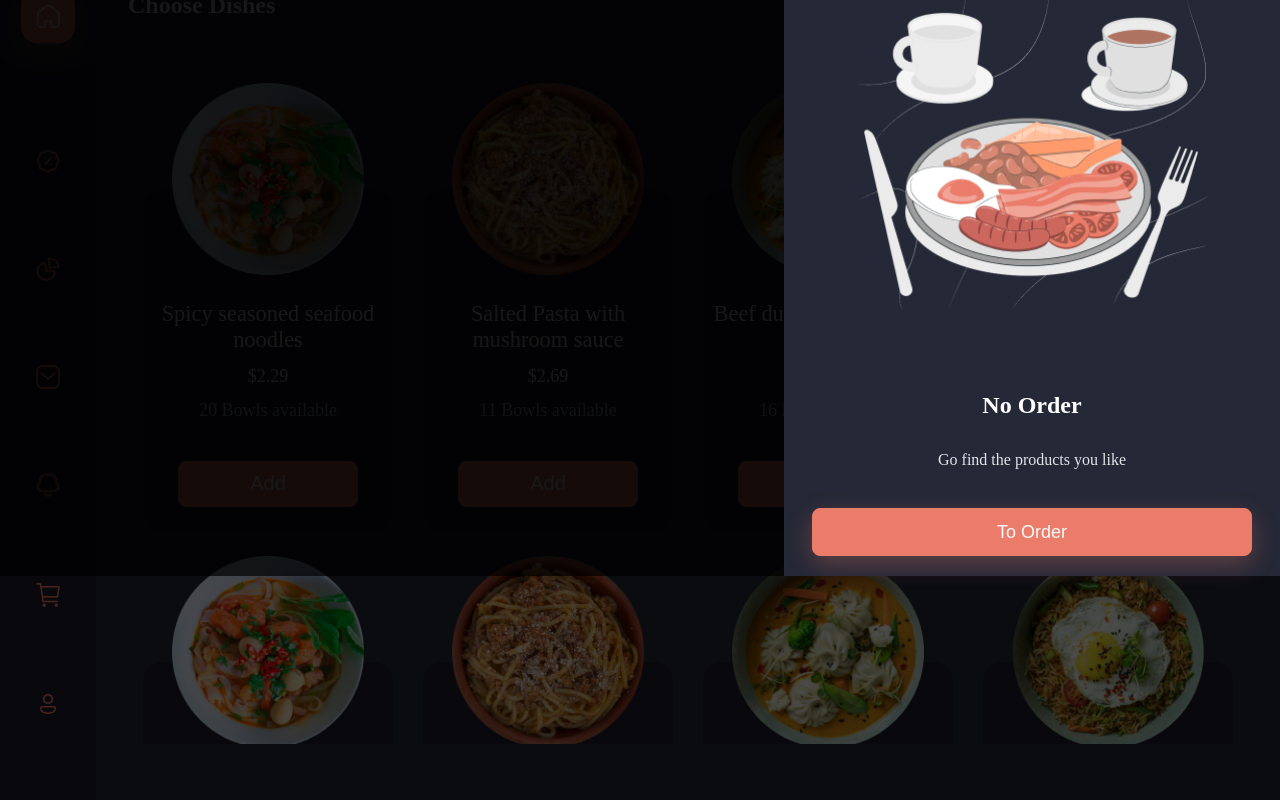
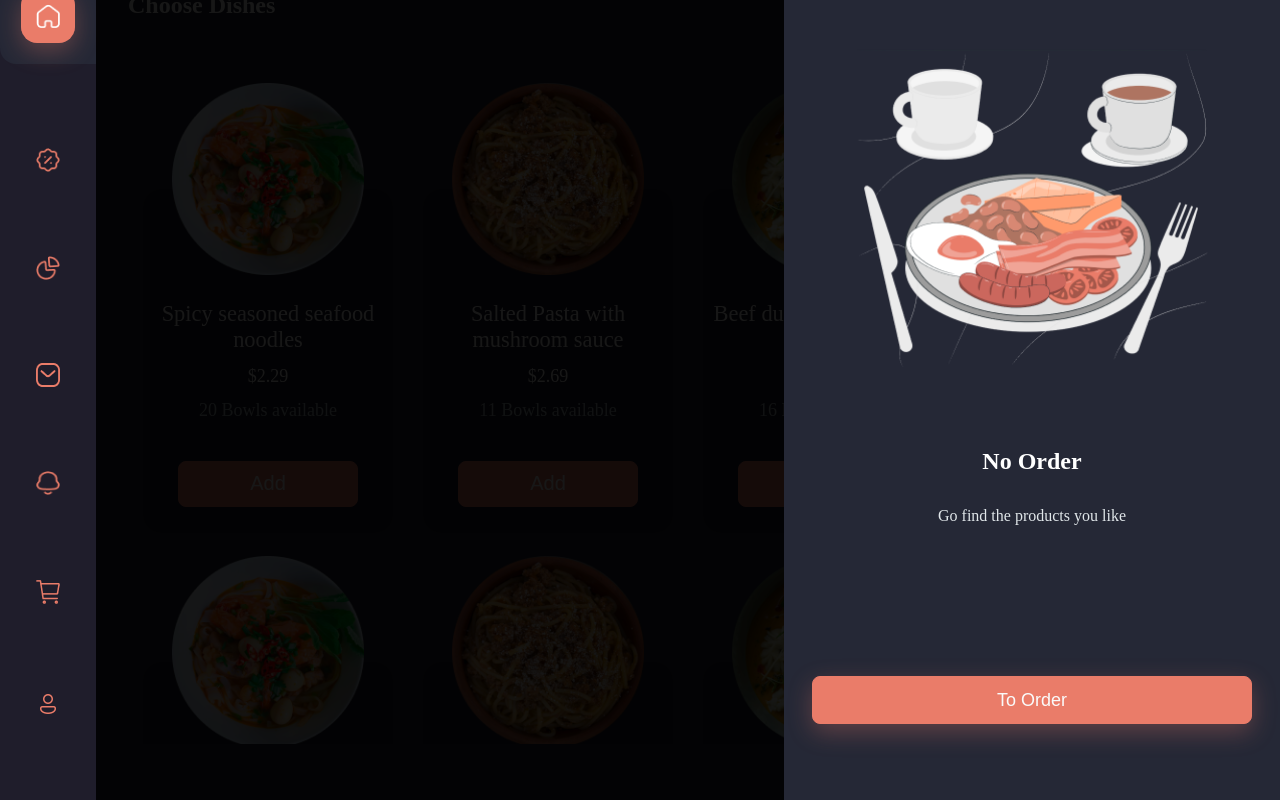
Before and after one commit to MukhriddinToshboyev/Pitsa, a React (Vite) app: page / in a window 1280 px wide. Both pictures are taken after a click on the button 48 px from the left and 818 px from the top of the page. Shown: the part 224-1024 px from the top of the page. Built offline with nearby package versions, Linux system fonts and the light colour scheme.

Commit message:
sidebar style

```diff
--- a/src/Home/newFile.jsx
+++ /dev/null
@@ -1 +0,0 @@
-console.log();
--- a/src/Home/style.css
+++ b/src/Home/style.css
@@ -1,21 +1,7 @@
-.cart-count {
-  width: 1rem;
-  height: 1rem;
-  background-color: #1f1d2b;
-  color: white;
-  border-radius: 2rem;
-  font-size: 1rem;
-  display: flex;
-  align-items: center;
-  justify-content: center;
-}
-
-/* Home header */
 .home-container {
   width: 100%;
   height: 64rem;
   margin: 0 auto;
-  z-index: 1;
   position: relative;
   background-color: #252836;
   display: flex;
@@ -106,19 +92,6 @@
   border-bottom: 3px solid gray;
   flex: 1;
   text-align: center;
-}
-
-.home-navigation__lines {
-  height: 2px;
-  margin: 0 auto;
-  background-color: #393c49;
-}
-
-.home-navigation__line_dishes {
-  width: 12rem;
-  height: 0.18rem;
-  border-radius: 0.4rem;
-  background: #ea7c69;
 }
 
 .home-navigation__choose {
--- a/src/Market/style.css
+++ b/src/Market/style.css
@@ -1,6 +1,6 @@
 .market-container {
   width: 100%;
-  height: 100vh;
+  height: 64rem;
   margin: 0 auto;
   z-index: 2;
   position: absolute;
@@ -13,7 +13,6 @@
 
 .market_order {
   width: 31rem;
-  height: 100%;
   background: rgba(37, 40, 54, 1);
   display: flex;
   flex-direction: column;
--- a/src/Sidebar/Sidebar.css
+++ b/src/Sidebar/Sidebar.css
@@ -2,12 +2,13 @@
   width: 6.25rem;
   background: #1f1d2b;
   display: flex;
+  z-index: 3;
   flex-direction: column;
   justify-content: space-evenly;
   align-items: center;
 }
 
-.home-icon-home {
+.sidebar-home {
   width: 6rem;
   height: 6rem;
   background: #252836;
@@ -18,7 +19,7 @@
   justify-content: center;
 }
 
-.icon-home {
+.sidebar-home__icon {
   width: 3.375rem;
   height: 3.375rem;
   background: #ea7c69;
@@ -29,23 +30,29 @@
   box-shadow: 0px 8px 24px 0px #ea7c6952;
 }
 
-.home {
+.icon {
   width: 1.5rem;
   height: 1.5rem;
 }
 
-.home-button {
+.sidebar-market {
+  display: flex;
+}
+
+.sidebar-market__button {
   background: #1f1d2b;
   border: 1px solid #1f1d2b;
   cursor: pointer;
 }
 
-.home-icon__market {
+.cart-count {
+  width: 1rem;
+  height: 1rem;
+  background: #12b87b;
+  color: white;
+  border-radius: 2rem;
+  font-size: 1rem;
   display: flex;
+  align-items: center;
+  justify-content: center;
 }
-
-.home-icon__market button {
-  display: flex;
-  background: #1f1d2b;
-  border: 1px solid #1f1d2b;
-}
--- a/src/Sidebar/index.jsx
+++ b/src/Sidebar/index.jsx
@@ -8,27 +8,28 @@ import SidebarIcon5 from "../assets/icons5-Message.png";
 import SidebarIcon6 from "../assets/isons6-Notification.png";
 import SidebarIcon7 from "../assets/icons7-cart-outline.png";
 import SidebarIcon8 from "../assets/icons8_account.png";
+import { useState } from "react";
 
 function Sidebar({ handleHSHowCart, cartLength }) {
   return (
     <div className="sidebar-container">
-      <img src={SidebarIcon1} alt="img" className="home" />
-      <div className="home-icon-home">
-        <div className="icon-home">
-          <img src={SidebarIcon2} alt="img" className="home" />
+      <img src={SidebarIcon1} alt="img" className="icon" />
+      <div className="sidebar-home">
+        <div className="sidebar-home__icon">
+          <img src={SidebarIcon2} alt="img" className="icon" />
         </div>
       </div>
-      <img src={SidebarIcon3} alt="img" className="home" />
-      <img src={SidebarIcon4} alt="img" className="home" />
-      <img src={SidebarIcon5} alt="img" className="home" />
-      <img src={SidebarIcon6} alt="img" className="home" />
-      <div className="home-icon__market">
-        <button onClick={handleHSHowCart}>
-          <img src={SidebarIcon7} alt="img" className="home" />
+      <img src={SidebarIcon3} alt="img" className="icon" />
+      <img src={SidebarIcon4} alt="img" className="icon" />
+      <img src={SidebarIcon5} alt="img" className="icon" />
+      <img src={SidebarIcon6} alt="img" className="icon" />
+      <div className="sidebar-market">
+        <button onClick={handleHSHowCart} className="sidebar-market__button">
+          <img src={SidebarIcon7} alt="img" className="icon" />
         </button>
         {cartLength > 0 && <span className="cart-count">{cartLength}</span>}
       </div>
-      <img src={SidebarIcon8} alt="img" className="home" />
+      <img src={SidebarIcon8} alt="img" className="icon" />
     </div>
   );
 }
```
Also changed, not shown: src/assets/icons7-cart-outline 1 (2).png (added).
